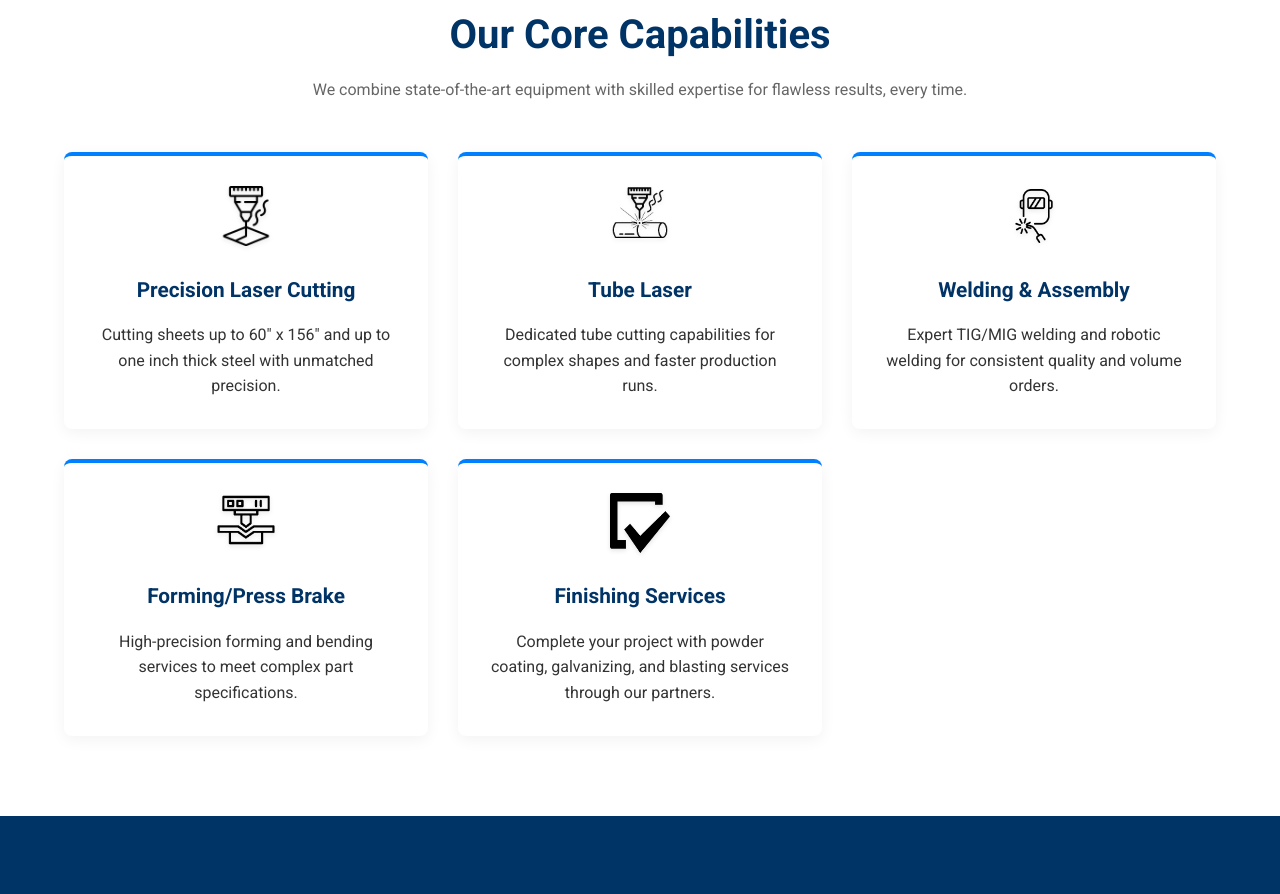
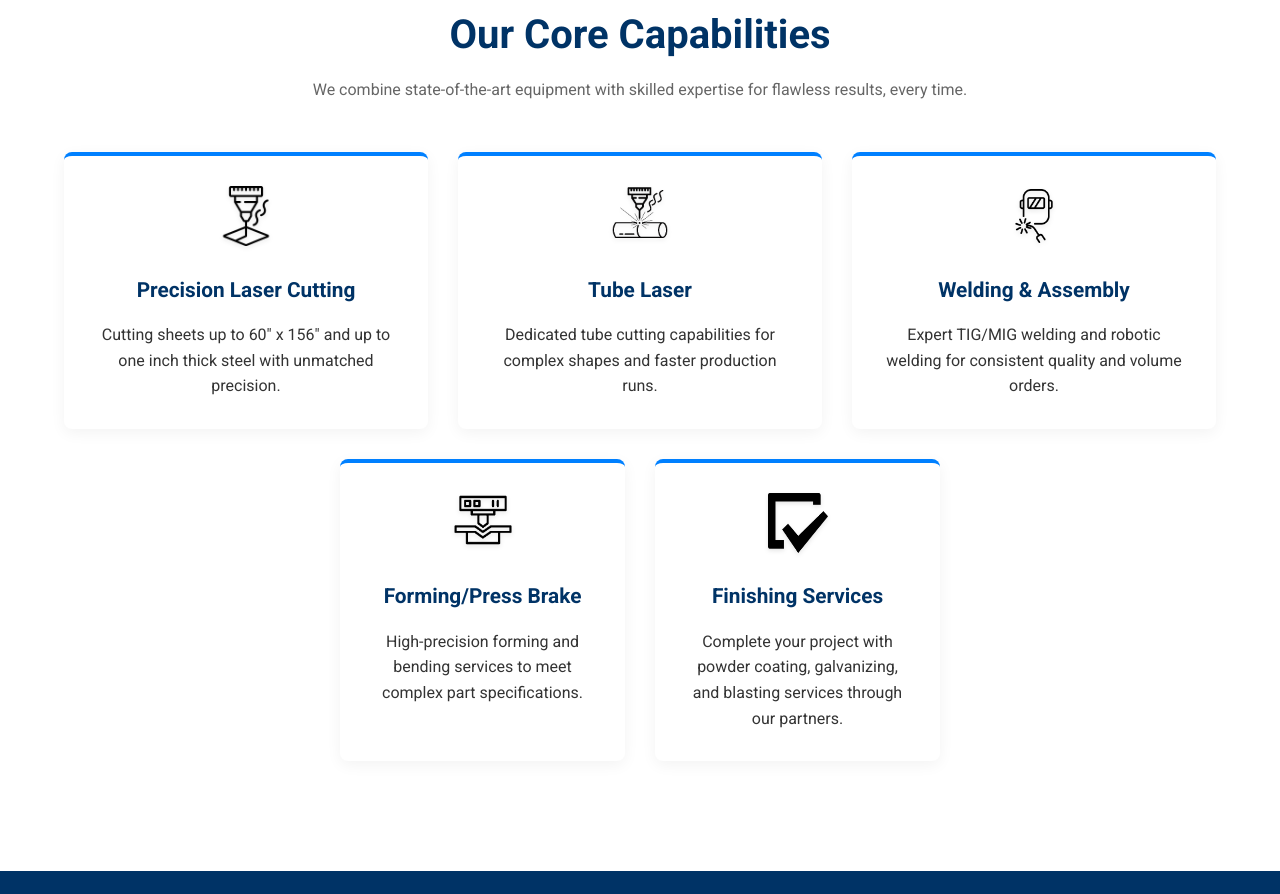
Before and after one commit to csprolesUNCC/brownequipment, a website: page index.html in a window 1280 px wide. Shown: the part 802-1696 px from the top of the page. Drawn offline with Linux system fonts and the light colour scheme.

Commit message:
style fix

```diff
--- a/index.html
+++ b/index.html
@@ -45,7 +45,7 @@
             <h2>Our Core Capabilities</h2>
             <p class="section-description">We combine state-of-the-art equipment with skilled expertise for flawless results, every time.</p>
 
-            <div class="services-grid">
+            <div class="services-grid services-grid-row-1">
                 <div class="service-card">
                     <img src="images/laser-icon.png" alt="Laser Cutting Icon">
                     <h3>Precision Laser Cutting</h3>
@@ -61,7 +61,9 @@
                     <h3>Welding & Assembly</h3>
                     <p>Expert TIG/MIG welding and robotic welding for consistent quality and volume orders.</p>
                 </div>
+            </div>
 
+            <div class="services-grid services-grid-row-2">
                 <div class="service-card">
                     <img src="images/press-brake-icon.png" alt="Press Brake Icon">
                     <h3>Forming/Press Brake</h3>
--- a/styles/styles.css
+++ b/styles/styles.css
@@ -158,11 +158,23 @@ h2 {
     gap: 30px;
     text-align: center;
     margin-top: 40px;
+    margin-bottom: 30px;
+}
+
+.services-grid-row-2 {
+    max-width: 600px;
+    margin-left: auto;
+    margin-right: auto;
+    margin-top: 0;
 }
 
 @media (min-width: 1024px) {
-    .services-grid {
+    .services-grid-row-1 {
         grid-template-columns: repeat(3, 1fr);
+    }
+
+    .services-grid-row-2 {
+        grid-template-columns: repeat(2, 1fr);
     }
 }
 
```
